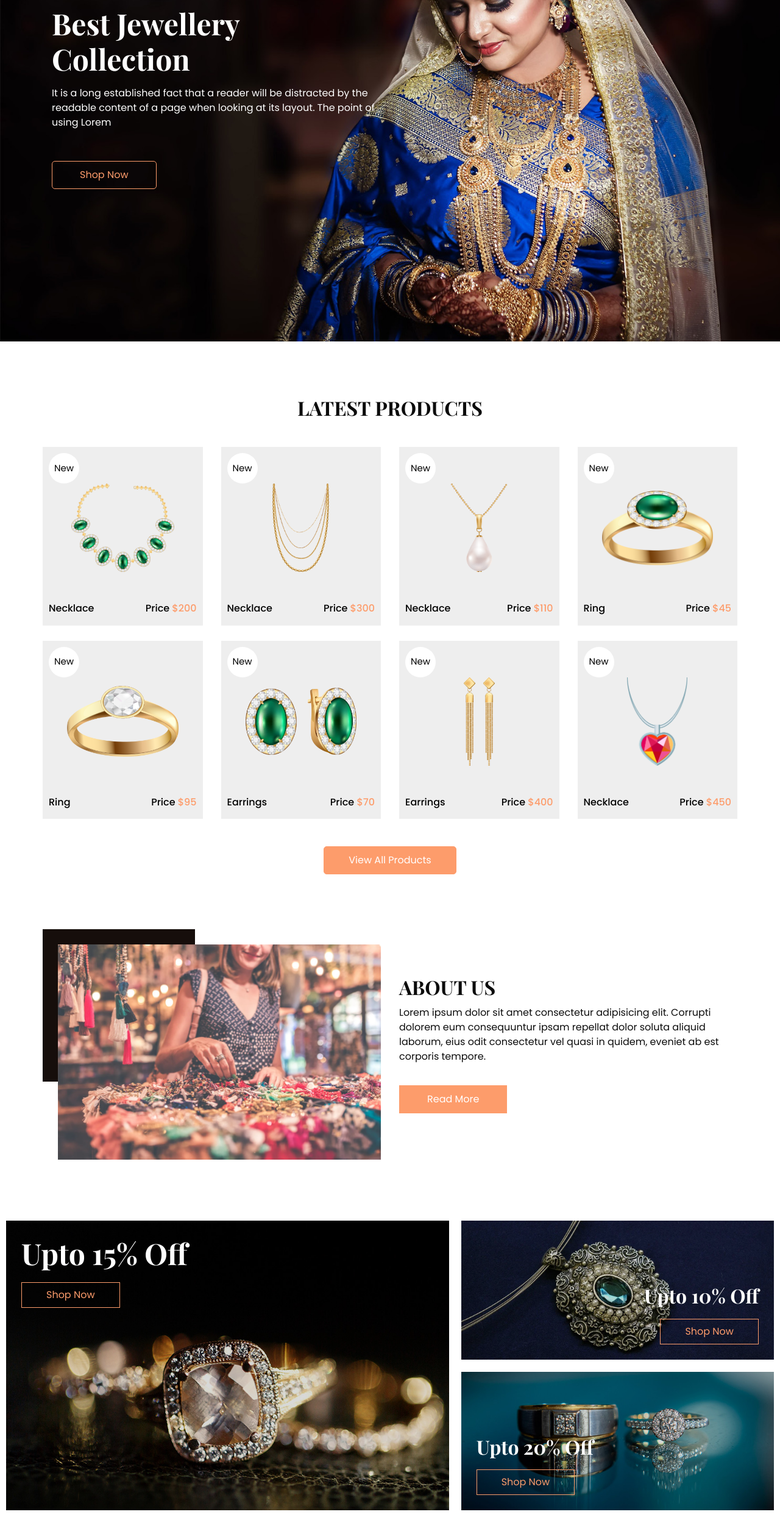
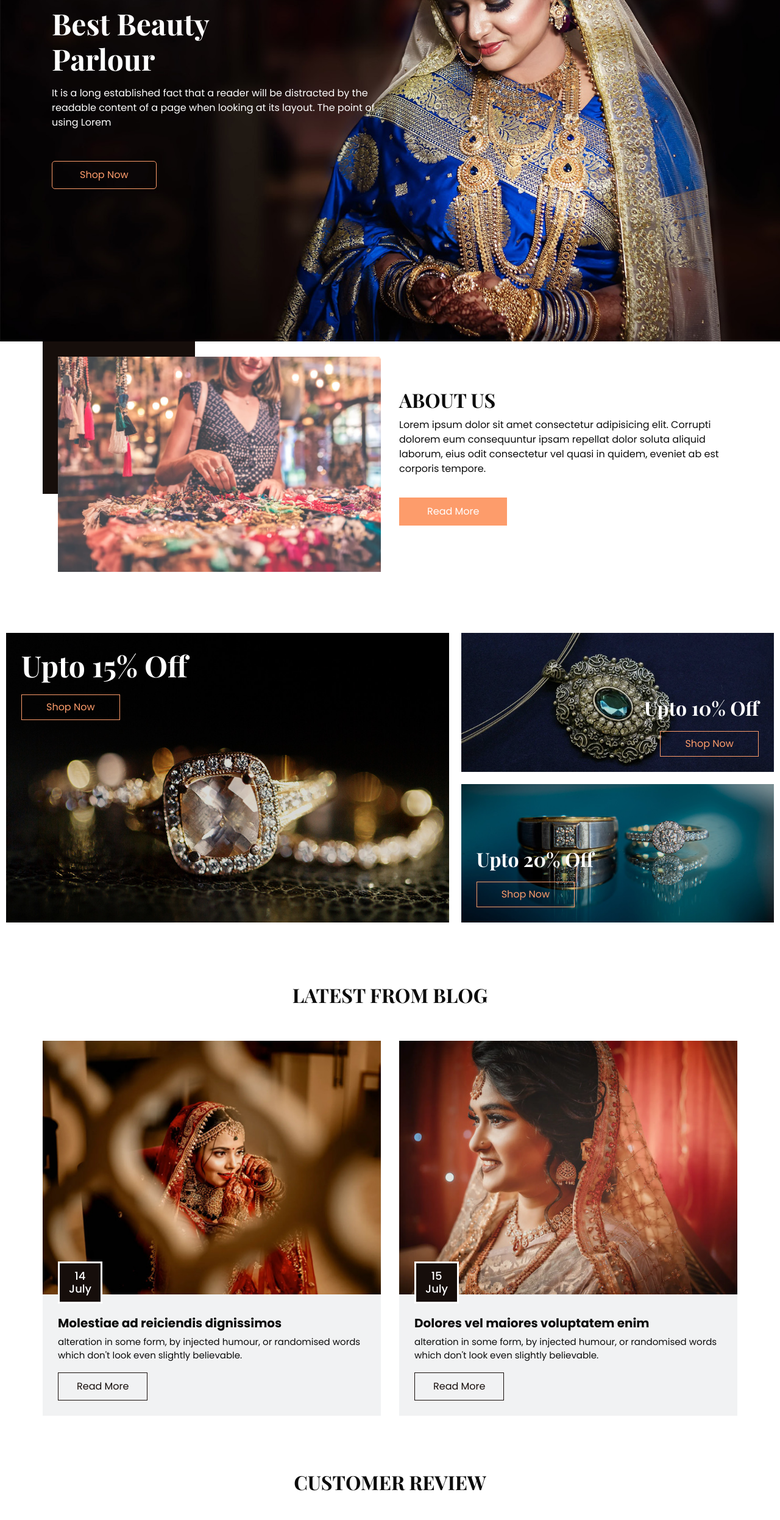
Before and after one commit to nazim11121/parlour, a plain HTML site: page index.html in a window 1280 px wide. Shown: the part 240-2733 px from the top of the page at 61% size. Drawn offline with nearby package versions, Linux system fonts and the light colour scheme.

Commit message:
29.10.24 modify

```diff
--- a/index.html
+++ b/index.html
@@ -49,7 +49,7 @@
               <div class="overlay-content">
                 <a href="index.html">Home</a>
                 <a href="about.html">About</a>
-                <a href="shop.html">Shop</a>
+                <!-- <a href="shop.html">Shop</a> -->
                 <a href="blog.html">Blog</a>
               </div>
             </div>
@@ -71,8 +71,8 @@
       <div class="col-md-9 col-lg-8">
         <div class="detail-box">
           <h1>
-            Best Jewellery
-            <br> Collection
+            Best Beauty
+            <br> Parlour
           </h1>
           <p>
             It is a long established fact that a reader will be distracted by the readable content of a page when
@@ -91,7 +91,7 @@
 
   <!-- shop section -->
 
-  <section class="shop_section layout_padding">
+  <!-- <section class="shop_section layout_padding">
     <div class="container">
       <div class="heading_container heading_center">
         <h2>
@@ -306,7 +306,7 @@
         </a>
       </div>
     </div>
-  </section>
+  </section> -->
 
   <!-- end shop section -->
 
@@ -455,7 +455,7 @@
     <div class="container">
       <div class="heading_container">
         <h2>
-          Testimonial
+          Customer Review
         </h2>
       </div>
       <div id="carouselExample2Controls" class="carousel slide" data-ride="carousel">
@@ -587,7 +587,7 @@
             <div class="info_links_menu">
               <a href="index.html">Home</a>
               <a href="about.html">About</a>
-              <a href="shop.html">Shop</a>
+              <!-- <a href="shop.html">Shop</a> -->
               <a href="blog.html">Blog</a>
             </div>
           </div>
```
